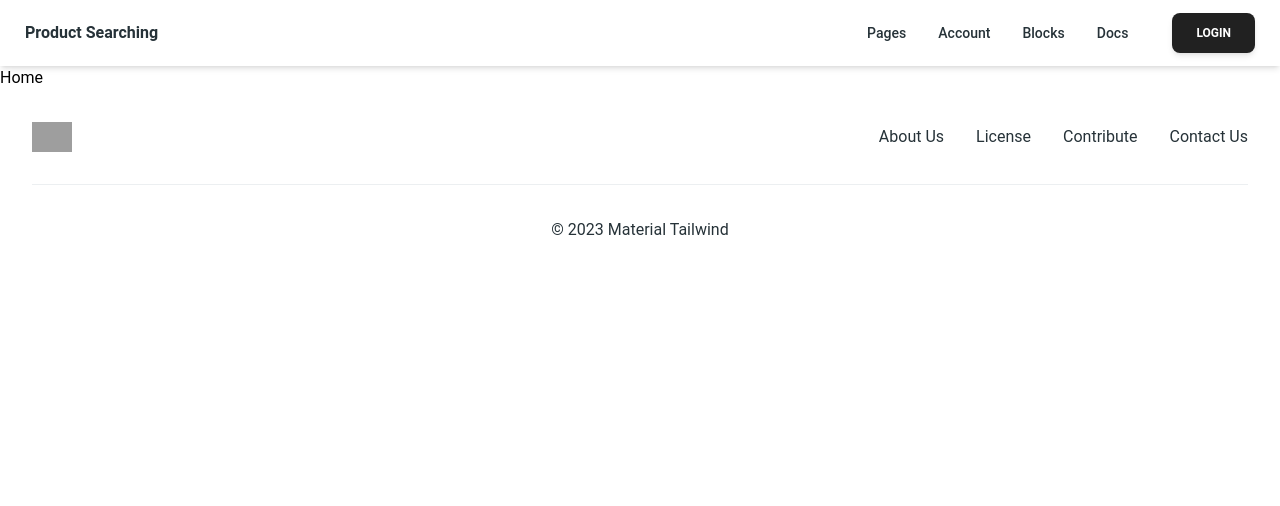
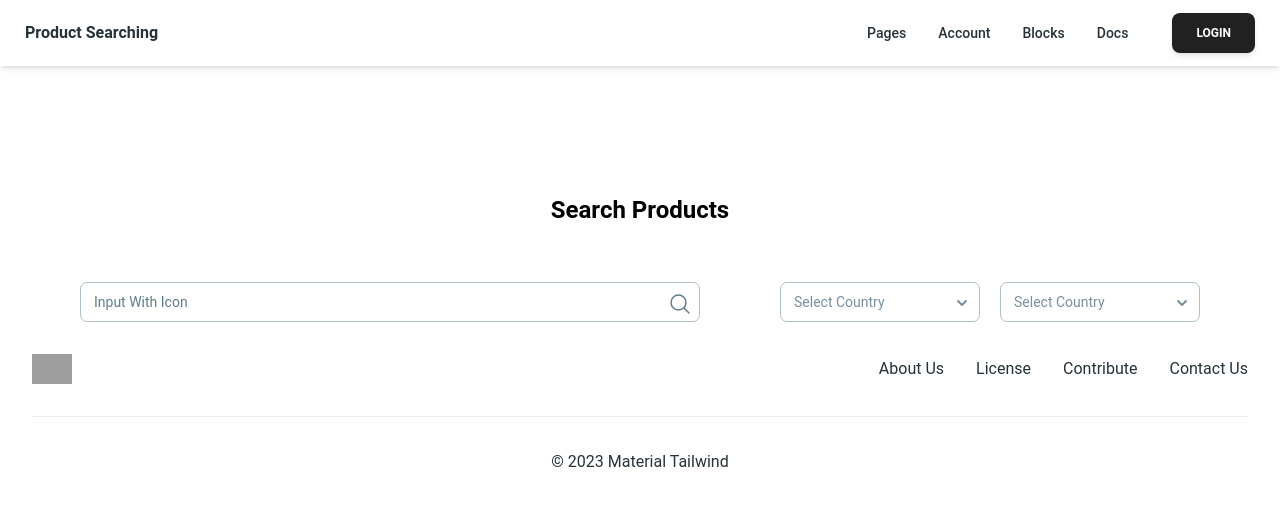
Before and after one commit to ajijul-islam-dev/scic-job-task-client, a React (Vite) app: page / in a window 1280 px wide. Shown: the top 506 px of the page. Built offline with nearby package versions, Linux system fonts and the light colour scheme; grey boxes are pictures that could not be loaded.

Commit message:
firebase installed and authContext provider created

```diff
--- a/package.json
+++ b/package.json
@@ -12,6 +12,7 @@
   "dependencies": {
     "@heroicons/react": "^2.1.5",
     "@material-tailwind/react": "^2.1.9",
+    "firebase": "^10.13.0",
     "localforage": "^1.10.0",
     "match-sorter": "^6.3.4",
     "react": "^18.3.1",
--- /dev/null
+++ b/src/firebase/firebase.config.js
@@ -0,0 +1,17 @@
+// Import the functions you need from the SDKs you need
+import { initializeApp } from "firebase/app";
+// TODO: Add SDKs for Firebase products that you want to use
+// https://firebase.google.com/docs/web/setup#available-libraries
+
+// Your web app's Firebase configuration
+const firebaseConfig = {
+  apiKey: "AIzaSyBY5VPDDB5UTs3JUlbjgbzbX0aMHuESSgQ",
+  authDomain: "product-searching-85f3a.firebaseapp.com",
+  projectId: "product-searching-85f3a",
+  storageBucket: "product-searching-85f3a.appspot.com",
+  messagingSenderId: "242443115309",
+  appId: "1:242443115309:web:8ad24813f03345d5a751a4"
+};
+
+// Initialize Firebase
+const app = initializeApp(firebaseConfig);
--- a/src/pages/Home/Home.jsx
+++ b/src/pages/Home/Home.jsx
@@ -1,11 +1,73 @@
-import React from 'react';
+import { Input, Option, Select } from "@material-tailwind/react";
+import React, { useContext } from "react";
+import { AuthContext } from "../../providers/AuthProvider";
 
 const Home = () => {
-    return (
-        <div>
-            Home
+    const {user} = useContext(AuthContext)
+    console.log(user);
+  return (
+    <div>
+        <h2 className="text-2xl font-semibold text-center mt-32 mb-14">Search Products</h2>
+      <div className="flex items-center justify-between gap-20  mx-20">
+        <div className="w-full">
+          <Input
+
+            label="Input With Icon"
+            icon={
+              <svg
+                xmlns="http://www.w3.org/2000/svg"
+                fill="none"
+                viewBox="0 0 24 24"
+                strokeWidth={1.5}
+                stroke="currentColor"
+                className="size-6 "
+              >
+                <path
+                  strokeLinecap="round"
+                  strokeLinejoin="round"
+                  d="m21 21-5.197-5.197m0 0A7.5 7.5 0 1 0 5.196 5.196a7.5 7.5 0 0 0 10.607 10.607Z"
+                />
+              </svg>
+            }
+          />
         </div>
-    );
+        <div className="flex gap-5">
+          <Select
+            size="md"
+            label="Select Country"
+            selected={(element) =>
+              element &&
+              React.cloneElement(element, {
+                disabled: true,
+                className:
+                  "flex items-center opacity-100 px-0 gap-2 pointer-events-none",
+              })
+            }
+          >
+            <Option key={name} value={name} className="flex items-center gap-2">
+              Bangladesh
+            </Option>
+          </Select>
+          <Select
+            size="md"
+            label="Select Country"
+            selected={(element) =>
+              element &&
+              React.cloneElement(element, {
+                disabled: true,
+                className:
+                  "flex items-center opacity-100 px-0 gap-2 pointer-events-none",
+              })
+            }
+          >
+            <Option key={name} value={name} className="flex items-center gap-2">
+              Bangladesh
+            </Option>
+          </Select>
+        </div>
+      </div>
+    </div>
+  );
 };
 
 export default Home;
--- /dev/null
+++ b/src/providers/AuthProvider.jsx
@@ -0,0 +1,16 @@
+import React, { Children, createContext } from 'react';
+export const AuthContext = createContext(null)
+const AuthProvider = ({children}) => {
+
+    const authInfo = {user : "Azizul"}
+    return (
+
+        <div>
+            <AuthContext.Provider value={authInfo}>
+                {children}
+            </AuthContext.Provider>
+        </div>
+    );
+};
+
+export default AuthProvider;
```
Also changed, not shown: src/main.jsx (+12 -11 lines), 1 other file (tests, documents, lock files or other folders).
